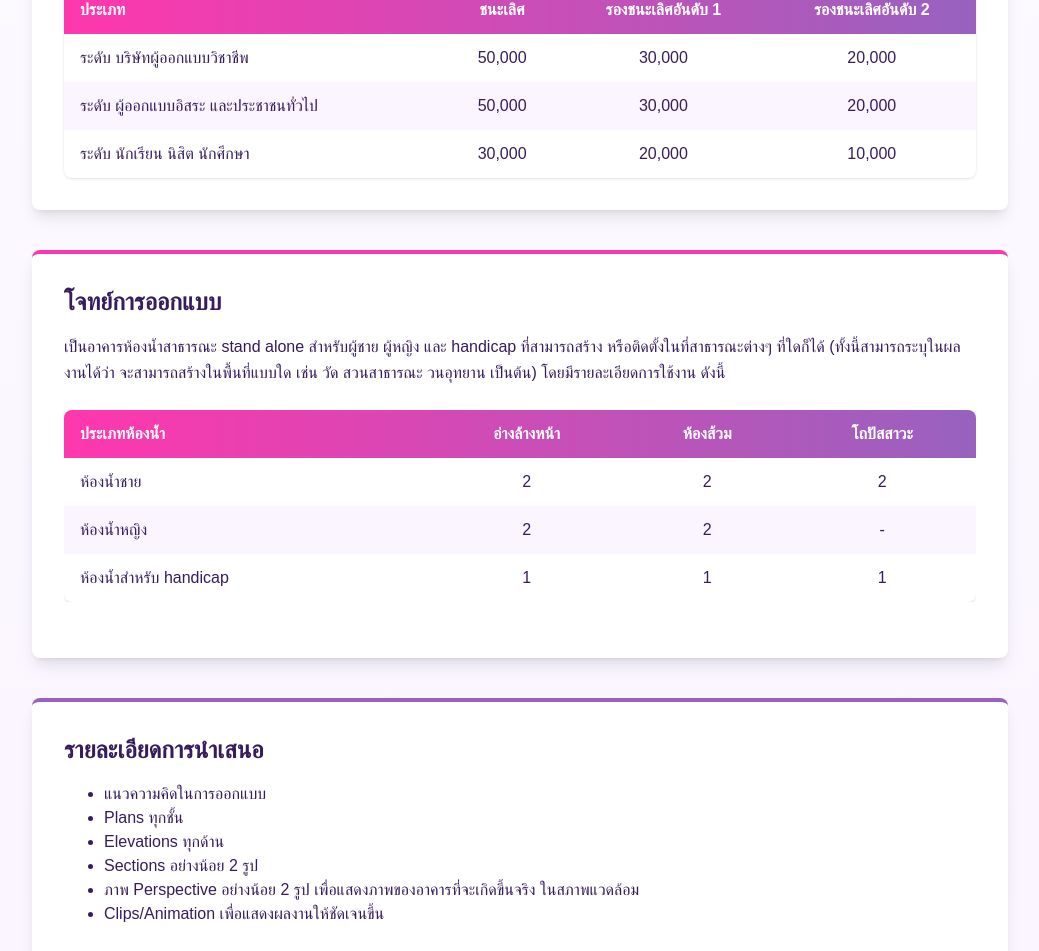
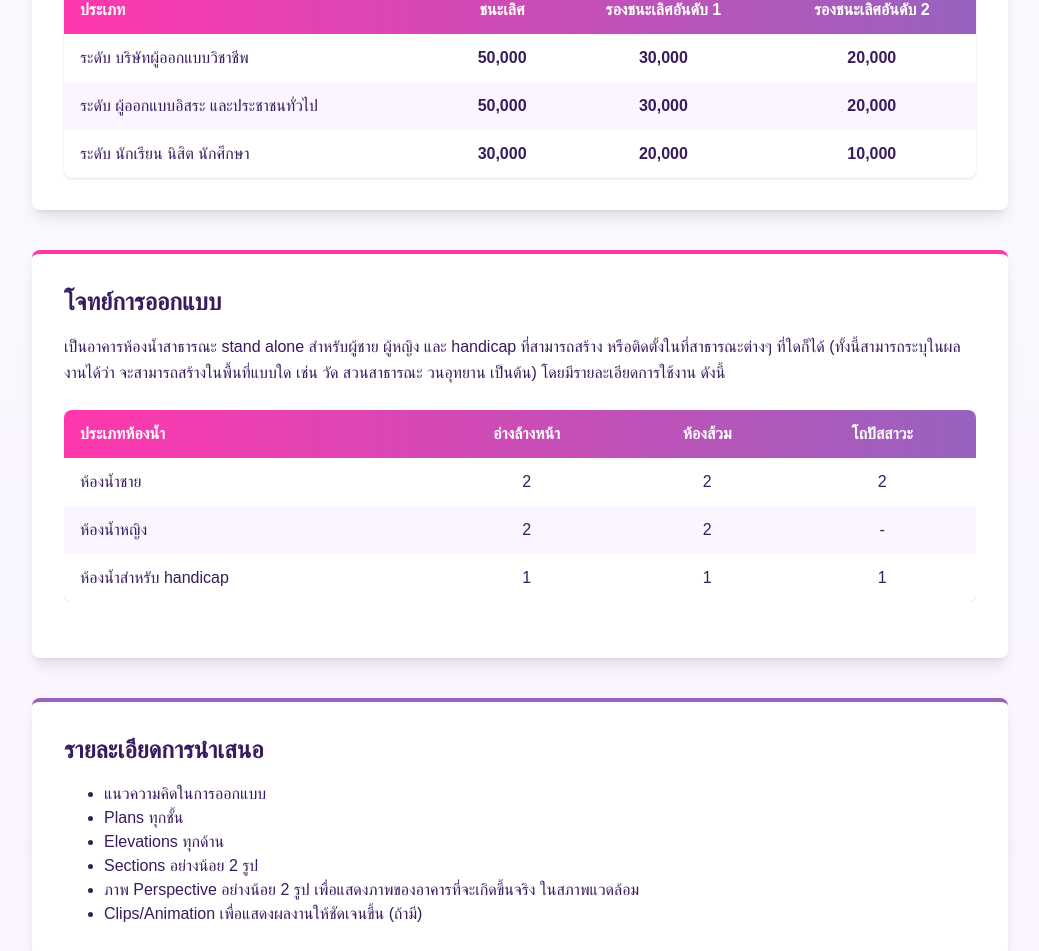
Before and after one commit to kritsadaskt/asww-happy-toilet, a Next.js app: page / in a window 1280 px wide. Shown: the part 1560-2511 px from the top of the page, without its empty margins (120-1159 px from the left). Built offline with nearby package versions, Linux system fonts and the light colour scheme; a web font is replaced by a local one.

Commit message:
adjusted texts

```diff
--- a/app/components/AwardTypes.tsx
+++ b/app/components/AwardTypes.tsx
@@ -20,21 +20,21 @@ export default function AwardTypes() {
           <tbody>
             <tr className="even:bg-purple-50">
               <td className="px-4 py-3 text-left text-[#371c5d]">ระดับ บริษัทผู้ออกแบบวิชาชีพ</td>
-              <td className="px-4 py-3 text-center text-[#371c5d]">50,000</td>
-              <td className="px-4 py-3 text-center text-[#371c5d]">30,000</td>
-              <td className="px-4 py-3 text-center text-[#371c5d]">20,000</td>
+              <td className="px-4 py-3 text-center text-[#371c5d] font-bold">50,000</td>
+              <td className="px-4 py-3 text-center text-[#371c5d] font-bold">30,000</td>
+              <td className="px-4 py-3 text-center text-[#371c5d] font-bold">20,000</td>
             </tr>
             <tr className="even:bg-purple-50">
               <td className="px-4 py-3 text-left text-[#371c5d]">ระดับ ผู้ออกแบบอิสระ และประชาชนทั่วไป</td>
-              <td className="px-4 py-3 text-center text-[#371c5d]">50,000</td>
-              <td className="px-4 py-3 text-center text-[#371c5d]">30,000</td>
-              <td className="px-4 py-3 text-center text-[#371c5d]">20,000</td>
+              <td className="px-4 py-3 text-center text-[#371c5d] font-bold">50,000</td>
+              <td className="px-4 py-3 text-center text-[#371c5d] font-bold">30,000</td>
+              <td className="px-4 py-3 text-center text-[#371c5d] font-bold">20,000</td>
             </tr>
             <tr className="even:bg-purple-50">
               <td className="px-4 py-3 text-left text-[#371c5d]">ระดับ นักเรียน นิสิต นักศึกษา</td>
-              <td className="px-4 py-3 text-center text-[#371c5d]">30,000</td>
-              <td className="px-4 py-3 text-center text-[#371c5d]">20,000</td>
-              <td className="px-4 py-3 text-center text-[#371c5d]">10,000</td>
+              <td className="px-4 py-3 text-center text-[#371c5d] font-bold">30,000</td>
+              <td className="px-4 py-3 text-center text-[#371c5d] font-bold">20,000</td>
+              <td className="px-4 py-3 text-center text-[#371c5d] font-bold">10,000</td>
             </tr>
           </tbody>
         </table>
--- a/app/components/DesignChallenge.tsx
+++ b/app/components/DesignChallenge.tsx
@@ -57,7 +57,7 @@ export default function DesignChallenge() {
                 <li>Elevations ทุกด้าน</li>
                 <li>Sections อย่างน้อย 2 รูป</li>
                 <li>ภาพ Perspective อย่างน้อย 2 รูป เพื่อแสดงภาพของอาคารที่จะเกิดขึ้นจริง ในสภาพแวดล้อม</li>
-                <li>Clips/Animation เพื่อแสดงผลงานให้ชัดเจนขึ้น</li>
+                <li>Clips/Animation เพื่อแสดงผลงานให้ชัดเจนขึ้น (ถ้ามี)</li>
               </ul>
             </div>
           </section>
--- a/app/components/ScoringCategory.tsx
+++ b/app/components/ScoringCategory.tsx
@@ -14,7 +14,7 @@ export default function ScoringCategory() {
               </div>
               <div className="p-2 md:p-7">
                 <Image src="/Aesthetic.png" alt="Aesthetics" className="w-full aspect-square mb-4" width={500} height={500} />
-                <h3 className="text-lg sm:text-3xl font-semibold mb-2 sm:mb-3 text-center text-white">Aesthetics</h3>
+                <h3 className="text-lg sm:text-3xl font-semibold mb-2 sm:mb-3 text-center text-white">Aesthetic</h3>
                 <p className="text-sm sm:text-base text-center text-white">ความสวยงาม กลมกลืน และสร้างบรรยากาศที่น่าประทับใจ</p>
               </div>
               <div className="p-2 md:p-7">
```
